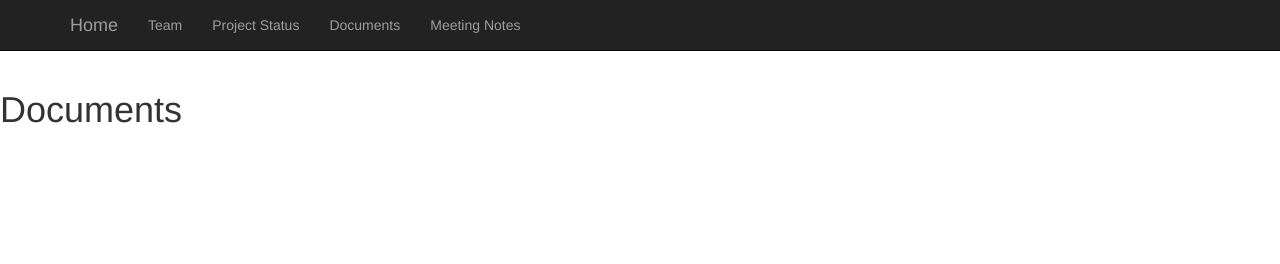
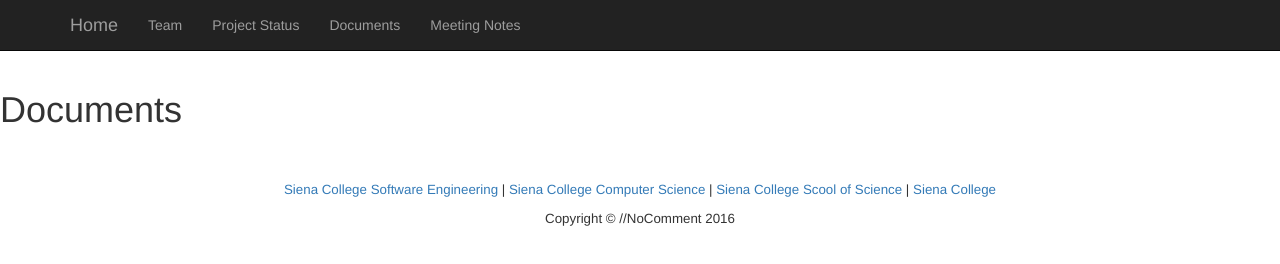
Before and after one commit to kd2868/TeamWebsite, a plain HTML site: page Documents.html in a window 1280 px wide. Drawn offline with Linux system fonts and the light colour scheme.

Commit message:
Added the footer to the pages

```diff
--- a/Documents.html
+++ b/Documents.html
@@ -65,6 +65,22 @@
 
    <h1> Documents</h1>
 
+    <!-- Footer -->
+        <footer>
+            <div class="row">
+                <div class="col-lg-12">
+                    <p>
+                        <a href="http://sienacollegesoftwareengineering.github.io/index.html">Siena College Software Engineering</a> |
+                        <a href="https://www.siena.edu/academics/schools-departments/departments/computer-science">Siena College Computer Science</a> |
+                        <a href="https://www.siena.edu/academics/schools-departments/school-of-science">Siena College Scool of Science</a> |
+                        <a href="https://www.siena.edu/">Siena College</a>
+                    </p>
+                    <p>Copyright &copy; //NoComment 2016</p>
+                </div>
+            </div>
+            <!-- /.row -->
+        </footer>
+
     <!-- jQuery -->
     <script src="js/jquery.js"></script>
 
```
Also changed, not shown: MeetingNotes.html (+16 -0 lines), ProjectStatus.html (+16 -0 lines), Team.html (+16 -0 lines).
